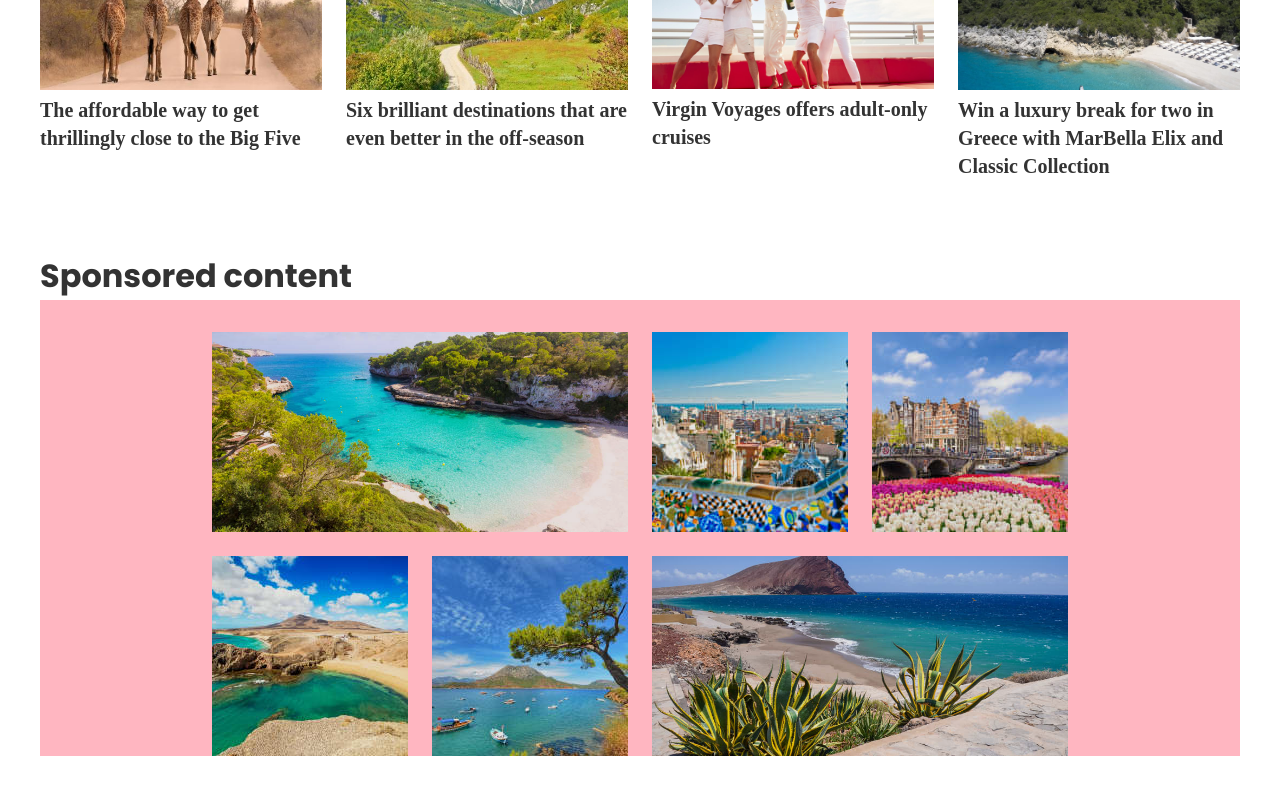
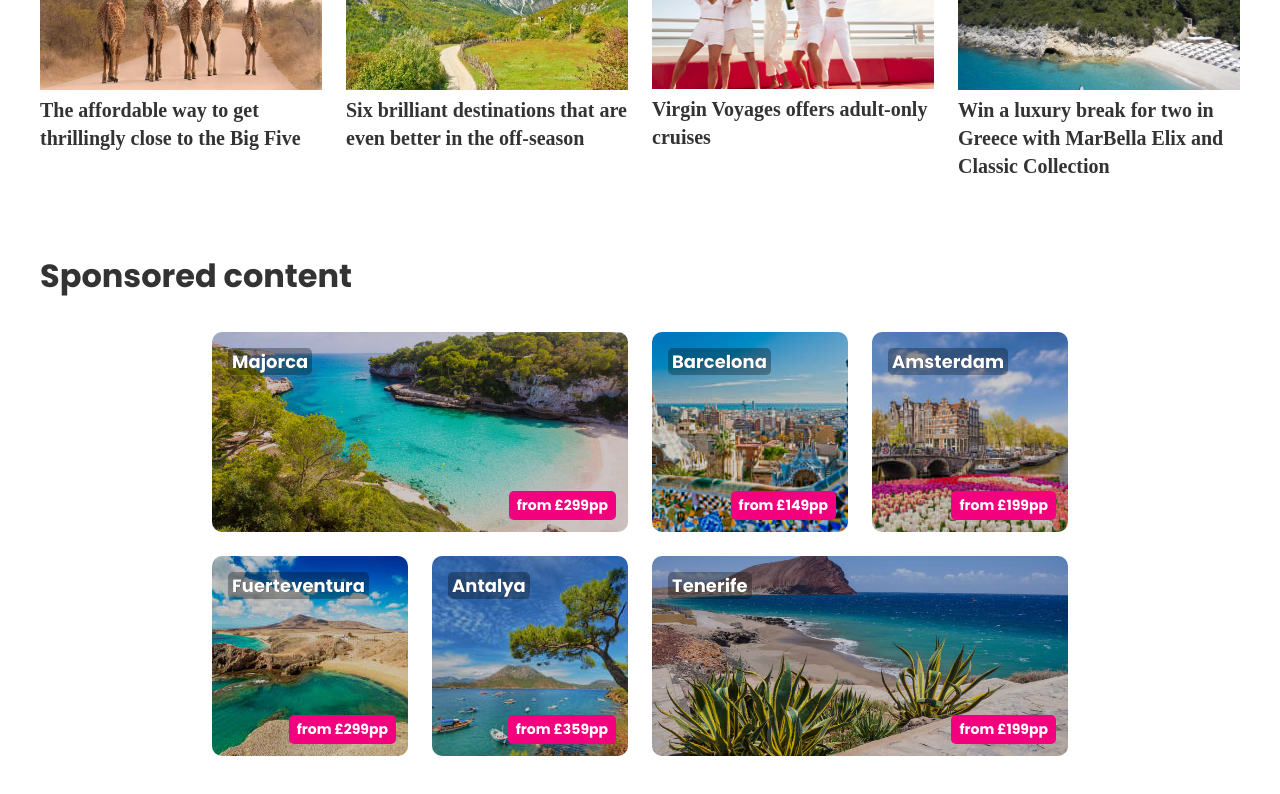
Before and after one commit to chrisenoch/travelnews, a website: page index.html in a window 1280 px wide. Shown: the part 1323-2117 px from the top of the page. Drawn offline with Linux system fonts and the light colour scheme; files whose address does not match are found by name; a web font is replaced by a local one.

Commit message:
prices and destinations added to cards

```diff
--- a/index.html
+++ b/index.html
@@ -182,17 +182,23 @@
             <img
               src="img/cala-llombards-shutterstock.jpg"
               alt="Cala Llombards, Majorca" />
+            <span class="sponsored-cards__destination">Majorca</span>
+            <span class="sponsored-cards__price">from £299pp</span>
           </div>
           <div class="sponsored-cards__stop-flex-wrap">
             <div class="sponsored-cards__card sponsored-cards__card--sm">
               <img
                 src="img/barcelona-shutterstock.jpg"
                 alt="Barcelona skyline" />
+              <span class="sponsored-cards__destination">Barcelona</span>
+              <span class="sponsored-cards__price">from £149pp</span>
             </div>
             <div class="sponsored-cards__card sponsored-cards__card--sm">
               <img
                 src="img/amsterdam-shutterstock.jpg"
                 alt="Canal in Amsterdam" />
+              <span class="sponsored-cards__destination">Amsterdam</span>
+              <span class="sponsored-cards__price">from £199pp</span>
             </div>
           </div>
         </div>
@@ -202,13 +208,19 @@
               <img
                 src="img/fuerteventura-shutterstock.jpg"
                 alt="Cove in Fuerteventura" />
+              <span class="sponsored-cards__destination">Fuerteventura</span>
+              <span class="sponsored-cards__price">from £299pp</span>
             </div>
             <div class="sponsored-cards__card sponsored-cards__card--sm">
               <img src="img/antalya-shutterstock.jpg" alt="Analya, Turkey" />
+              <span class="sponsored-cards__destination">Antalya</span>
+              <span class="sponsored-cards__price">from £359pp</span>
             </div>
           </div>
           <div class="sponsored-cards__card sponsored-cards__card--md">
             <img src="img/tenerife-shutterstock.jpg" alt="Beach in Tenerife" />
+            <span class="sponsored-cards__destination">Tenerife</span>
+            <span class="sponsored-cards__price">from £199pp</span>
           </div>
         </div>
       </section>
--- a/sass/layout/_sponsored-cards.scss
+++ b/sass/layout/_sponsored-cards.scss
@@ -1,7 +1,6 @@
 .sponsored-cards {
   padding-top: var(--spacing-3-2);
   font-size: 1.4rem;
-  background-color: lightpink;
 
   &__container {
     display: flex;
@@ -21,29 +20,42 @@
       height: 20rem;
       object-fit: cover;
       object-position: center;
-      filter: brightness(90%);
+      filter: brightness(80%);
       width: 100%;
       display: block;
+      border-radius: 10px;
     }
   }
 
   &__card--md {
     flex: 0 1 41.6rem;
+    position: relative;
   }
   &__card--sm {
     flex: 0 1 19.6rem;
+    position: relative;
   }
-  &__card--sm {
-    flex: 0 1 19.6rem;
+  &__destination {
+    color: white;
+    font-weight: 700;
+    font-size: 18px;
+    text-shadow: 0.2px 0.2px 0.2px black;
+    position: absolute;
+    top: 16px;
+    left: 16px;
+    background-color: rgba(0, 0, 0, 0.3);
+    padding: 0 var(--spacing-0-4);
+    border-radius: 5px;
   }
 
-  &__card--sm {
-    flex: 0 1 19.6rem;
-  }
-  &__card--sm {
-    flex: 0 1 19.6rem;
-  }
-  &__card--md {
-    flex: 0 1 41.6rem;
+  &__price {
+    color: white;
+    font-weight: 700;
+    position: absolute;
+    bottom: 12px;
+    right: 12px;
+    background-color: #f2007d;
+    padding: var(--spacing-0-4) var(--spacing-0-8);
+    border-radius: 5px;
   }
 }
```
Also changed, not shown: css/style.css.
